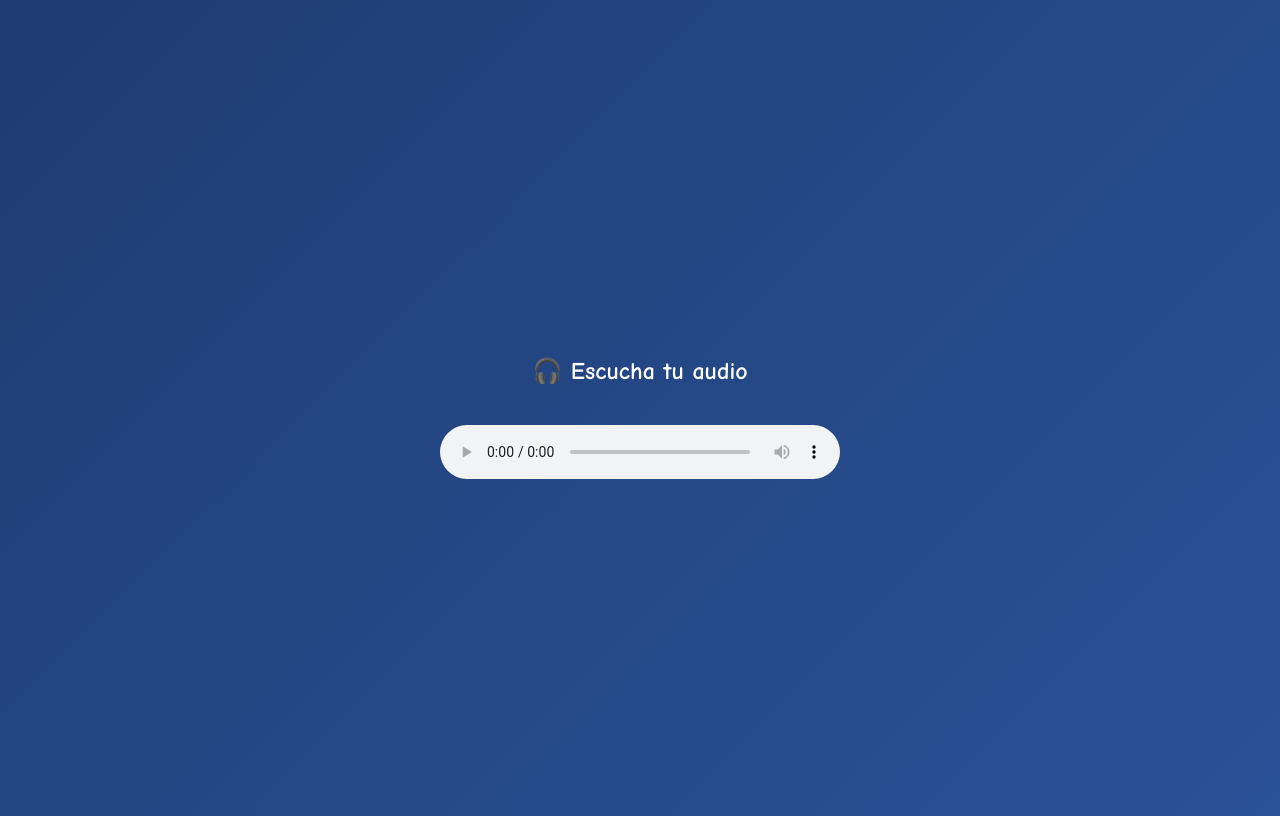
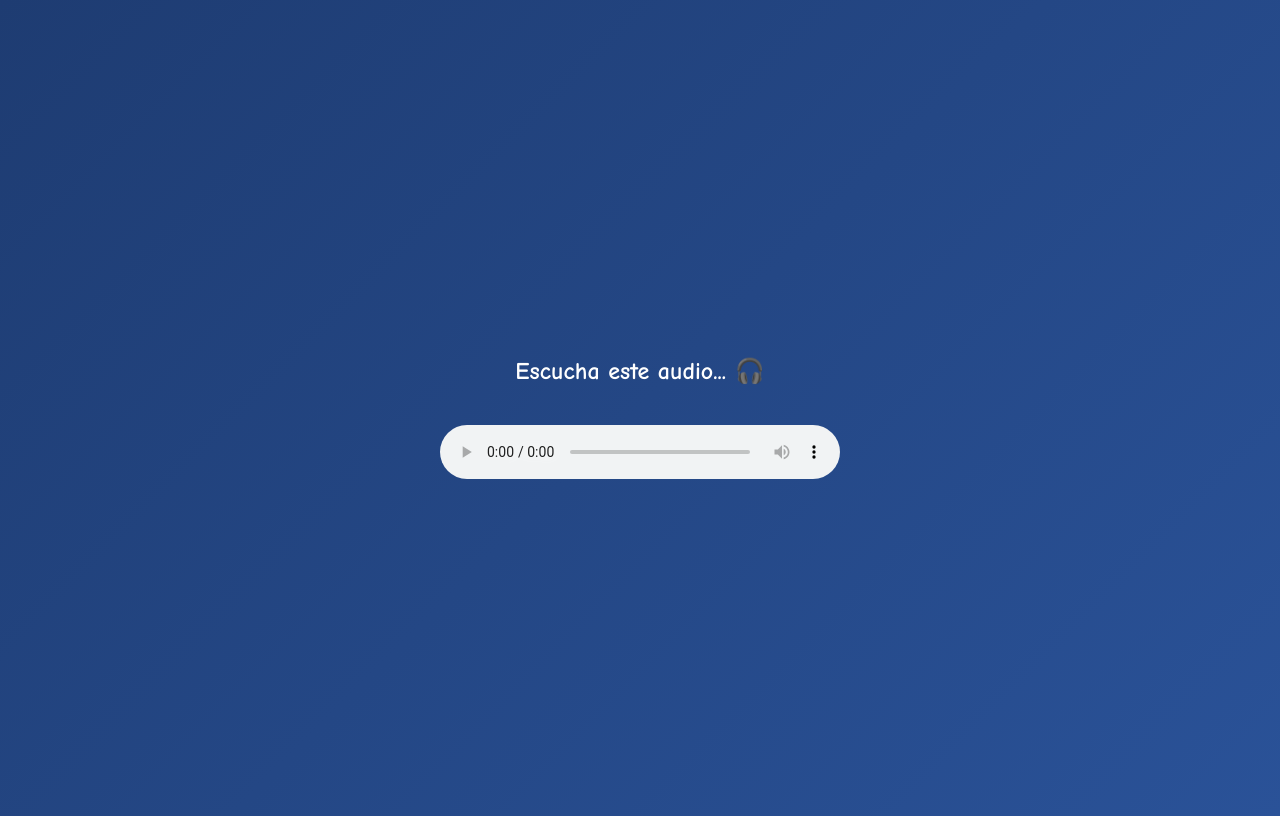
Before and after one commit to Kary1898/AudioOK, a plain HTML site: page index.html in a window 1280 px wide. Drawn offline with Linux system fonts and the light colour scheme.

Commit message:
Update index.html

```diff
--- a/index.html
+++ b/index.html
@@ -24,7 +24,7 @@
   </style>
 </head>
 <body>
-  <h2>🎧 Escucha tu audio</h2>
+  <h2> Escucha este audio... 🎧</h2>
   <audio controls autoplay>
     <source src="https://github.com/Kary1898/AudioOK/blob/main/Notita.mp3" type="audio/mpeg">
     Tu navegador no soporta audio.
```
